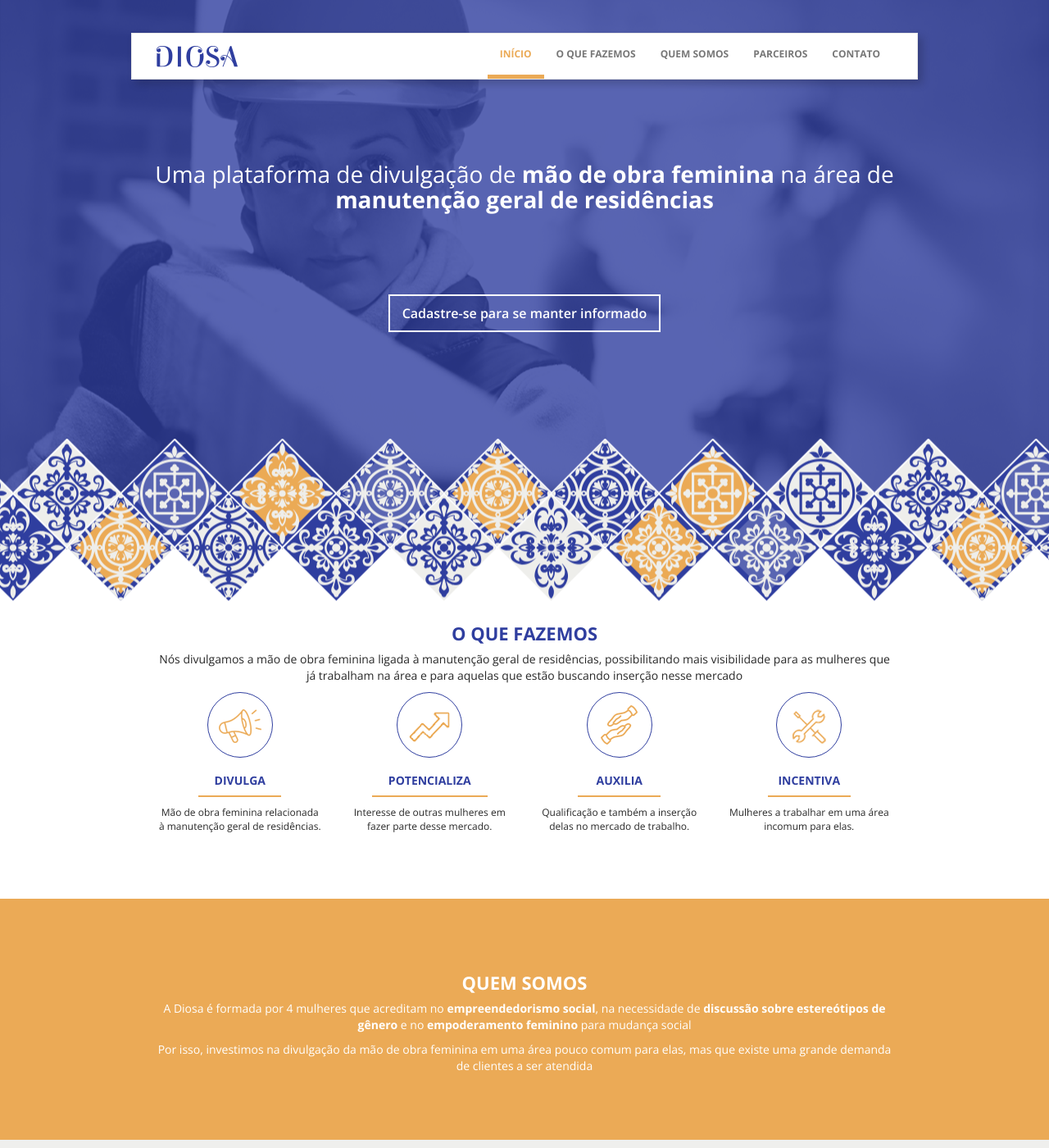
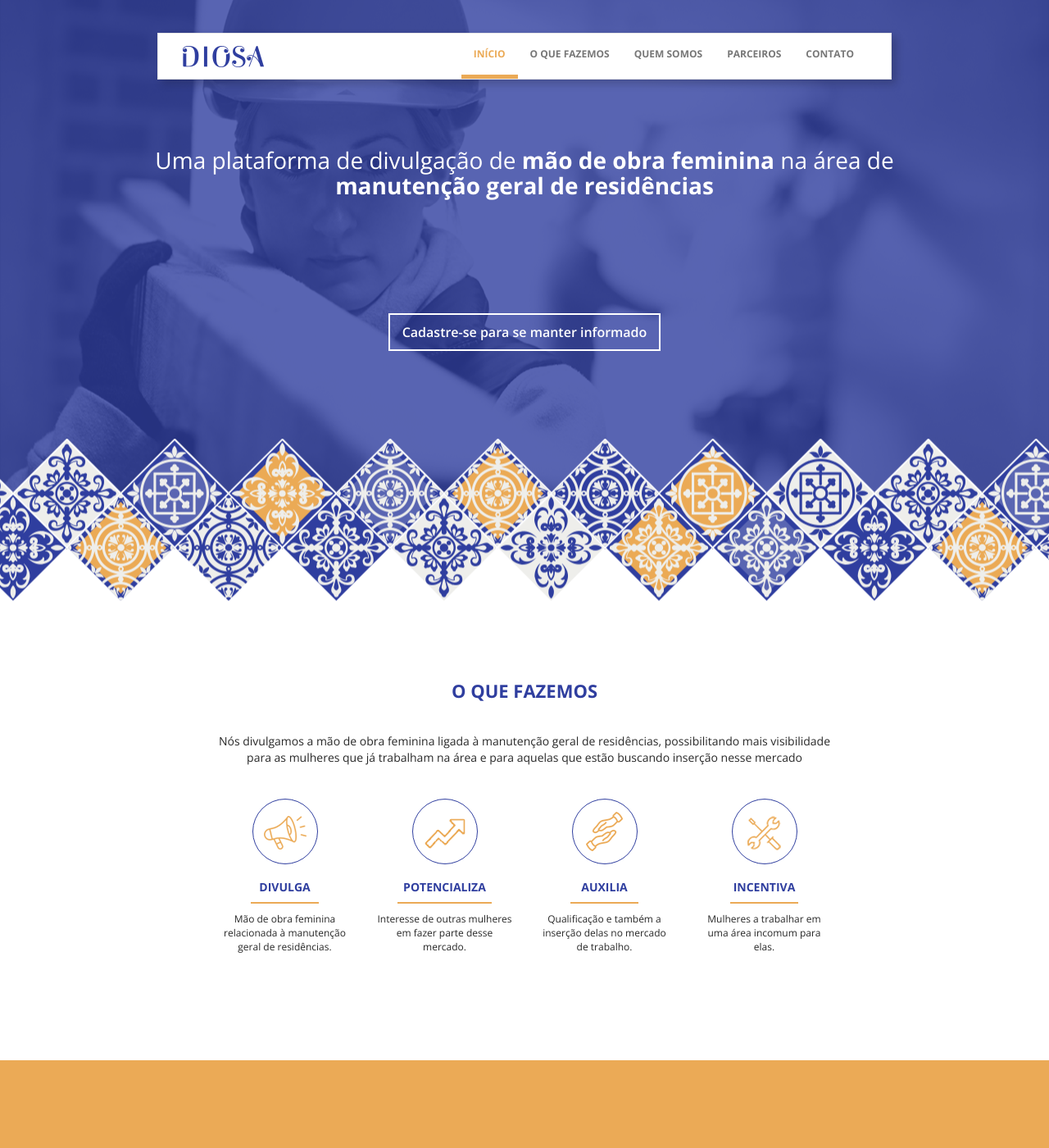
Before and after one commit to anaschwendler/diosa, a Jekyll site: the page built from index.html, in a window 1280 px wide and 1400 px high. Shown: the whole window at 82% size. Built offline with Jekyll 4.4.1, drawn with Linux system fonts in a browser that asks for light colours.

Commit message:
Spacing fixes, margin stuff

```diff
--- a/_includes/footer.html
+++ b/_includes/footer.html
@@ -13,7 +13,7 @@
                 <p class="font-normal form-font-size fg-white">Todos os direitos reservados.</p>
             </div>
             <div class="col-md-4">
-                <div class="f-right" style="width: 50%; height: 40px;">
+                <div class="social">
                     <a href="https://www.facebook.com/diosamjm/?fref=ts" target="_blank">
                         <img src="{{ site.baseurl }}/img/fb.png" width="40" height="40" alt="" />
                     </a>
--- a/_sass/_layout.scss
+++ b/_sass/_layout.scss
@@ -27,12 +27,17 @@
 }
 
 .navbar {
-    width: 80%;
+    position: fixed;
+    top: 40px;
+    left: 0;
+    right: 0;
+    width: 70%;
     margin: auto;
     border-radius: 0px !important;
     -webkit-box-shadow: 5px 5px 10px 0px rgba(0,0,0,0.2);
     -moz-box-shadow: 5px 5px 10px 0px rgba(0,0,0,0.2);
     box-shadow: 5px 5px 10px 0px rgba(0,0,0,0.2);
+    z-index: 5;
 }
 
 .navbar-default .navbar-nav>.active>a, .navbar-default .navbar-nav>.active>a:focus, .navbar-default .navbar-nav>.active>a:hover {
@@ -49,7 +54,7 @@
 }
 
 h1 {
-    margin: 100px;
+    margin: 140px 100px;
 }
 
 .btn {
@@ -78,6 +83,18 @@
     transition: background-color .3s ease;
 }
 
+.contact .btn-default {
+    color: $base-orange;
+    background-color: transparent;
+    border-color: $base-orange;
+}
+
+.contact .btn-default:hover {
+    color: $base-white;
+    background-color: $base-orange;
+    border-color: $base-orange;
+}
+
 .form-control:focus {
     border-color: $base-white;
 }
@@ -98,12 +115,67 @@
     color: $base-white;
 }
 
-section, footer {
+.contact form {
+    margin-bottom: 40px;
+}
+
+.contact .form-control {
+    color: $base-gray;
+    background-color: $base-light-gray !important;
+    border: none;
+    box-shadow: none;
+}
+
+.contact input.form-control {
+    padding: 20px;
+}
+
+.contact .form-control:focus {
+    border-color: $base-light-gray;
+}
+
+.contact .form-group input::-webkit-input-placeholder {
+    color: $base-gray;
+}
+
+.contact .form-group input:-moz-placeholder {
+    color: $base-gray;
+}
+
+.contact .form-group input::-moz-placeholder {
+    color: $base-gray;
+}
+
+.contact .form-group input:-ms-input-placeholder {
+    color: $base-gray;
+}
+
+section {
+    padding: 90px 20px;
+}
+
+section.b-pad {
+    padding: 140px 0px 90px;
+}
+
+section h2 {
+    margin-bottom: 40px;
+}
+
+section .pilares {
+    margin-top: 40px;
+}
+
+section p {
+    margin-bottom: 40px;
+}
+
+footer {
     padding: 70px 0px;
 }
 
 .container-section {
-    width: 70%;
+    max-width: 750px;
     margin: 0 auto;
 }
 
@@ -132,9 +204,16 @@
 
 footer {
     h2  {
-        margin: 0;
+        margin: 10px 0;
         padding: 0;
     }
+}
+
+.social {
+    height: 40px;
+    width: 40px;
+    margin: auto;
+    display: block;
 }
 
 @include media-query($on-laptop) {
@@ -143,8 +222,13 @@
     }
     .navbar {
         width: 100%;
+        position: initial;
     }
     footer {
         text-align: center;
+        .form-group {
+            width: 50%;
+            margin: 15px auto;
+        }
     }
 }
--- a/index.html
+++ b/index.html
@@ -2,7 +2,7 @@
 layout: default
 ---
 
-<section class="we-do bg-white ta-c">
+<section class="we-do b-pad bg-white ta-c">
     <div class="container-section">
         <h2 class="font-bold title-font-size fg-blue tt-u">{{ site.we_do }}</h2>
         <p class="font-normal content-font-size fg-gray">{{ site.description_we_do }}</p>
@@ -54,8 +54,8 @@
         <p class="font-normal content-font-size fg-white">Por isso, investimos na divulgação da mão de obra feminina em uma área pouco comum para elas, mas que existe uma grande demanda de clientes a ser atendida</p>
     </div>
 </section>
-
-<section class="partners bg-light-gray ta-c">
+<div class="border"></div>
+<section class="partners b-pad bg-light-gray ta-c">
     <h2 class="font-bold title-font-size fg-blue tt-u">{{ site.partners }}</h2>
 </section>
 
@@ -71,8 +71,20 @@
     <div class="container-section">
         <h2 class="font-bold title-font-size fg-blue tt-u">{{ site.contact }}</h2>
         <p class="font-normal content-font-size fg-gray">{{ site.description_contact }}</p>
+        <form>
+            <div class="form-group">
+                <input type="text" class="form-control" placeholder="Nome">
+            </div>
+            <div class="form-group">
+                <input type="email" class="form-control" placeholder="E-mail">
+            </div>
+            <div class="form-group">
+                <textarea class="form-control" rows="5" placeholder="Mensagem"></textarea>
+            </div>
+        </form>
+        <button type="button" class="btn btn-default font-semibold main-button-font-size tt-u">
+            enviar
+        </button>
     </div>
 </section>
-
-<!--   <p class="rss-subscribe">subscribe <a href="{{ "/feed.xml" | prepend: site.baseurl }}">via RSS</a></p> -->
 </div>
```
